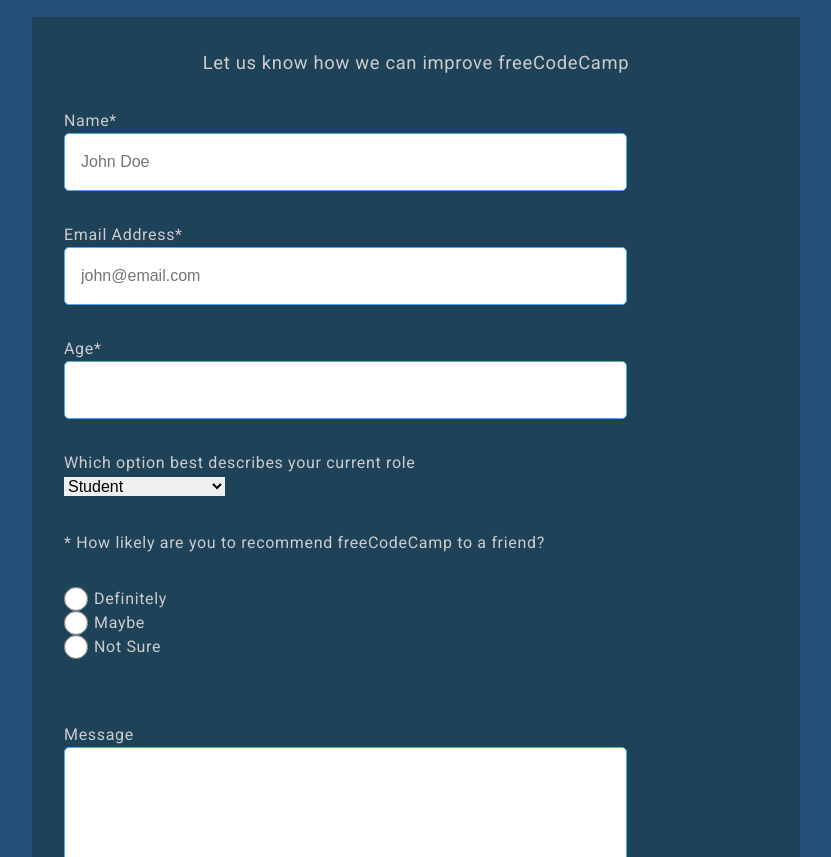
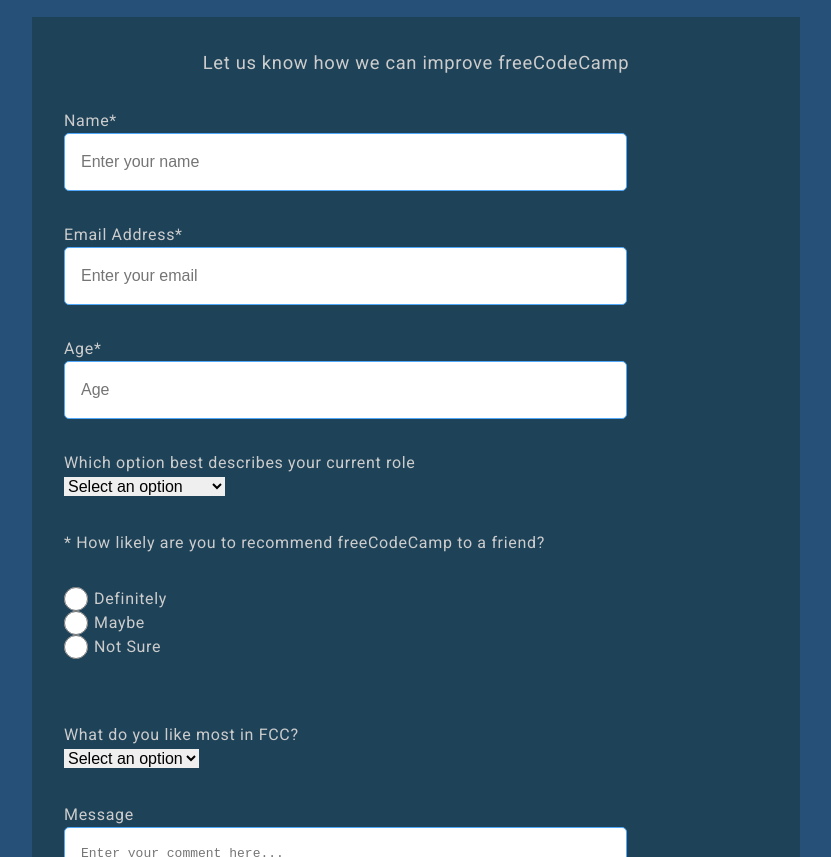
Before and after one commit to wmemorgan/survey-form, a plain HTML site: page index.html in a window 1280 px wide. Shown: the part 95-952 px from the top of the page, without its empty margins (224-1055 px from the left). Drawn offline with Linux system fonts and the light colour scheme.

Commit message:
Add id to name, email, and number labels
Add another dropdown list

```diff
--- a/index.html
+++ b/index.html
@@ -14,24 +14,25 @@
     <form action="" id="survey-form">
       <p id="description">Let us know how we can improve freeCodeCamp</p>
       <p>
-        <label for="name">Name*</label>
-        <input type="text" name="name" id="name" placeholder="John Doe" required/>
+        <label id="name-label" for="name">Name*</label>
+        <input type="text" name="name" id="name" placeholder="Enter your name" required/>
       </p>
       <p>
-        <label for="email">Email Address*</label>
-        <input type="email" name="email" id="email" placeholder="john@email.com" required/>
+        <label id="email-label" for="email">Email Address*</label>
+        <input type="email" name="email" id="email" placeholder="Enter your email" required/>
       </p>
       <p>
         <label for="age">Age*</label>
-        <input type="number" name="age" id="age" min="1" max="200"/>
+        <input type="number" name="age" id="age" min="1" max="150" placeholder="Age" required/>
       </p>
       <p>
         <label for="role">Which option best describes your current role</label>
         <select name="role" id="role">
+          <option value="" disabled selected>Select an option</option>
           <option value="student">Student</option>
           <option value="employee">Full Time Employee</option>
           <option value="freelancer">Freelancer</option>
-          <option value="nosay">Prefer not to say</option>
+          <option value="noanswer">Prefer not to say</option>
           <option value="other">Other</option>
         </select>
       </p>
@@ -42,11 +43,20 @@
           <input type="radio" name="recommend" value="maybe"><label for="maybe">Maybe</label>
           <input type="radio" name="recommend" value="notsure"><label for="notsure">Not Sure</label>
         </div>
-
       </p>
-      <p className="full">
+      <p>
+        <label for="dropdown">What do you like most in FCC?</label>
+        <select name="role" id="dropdown">
+          <option value="" disabled selected>Select an option</option>
+          <option value="challenges">Challenges</option>
+          <option value="projects">Projects</option>
+          <option value="community">Community</option>
+          <option value="opensource">Open Source</option>
+        </select>
+      </p>
+      <p>
         <label for="message">Message</label>
-        <textarea name="message" id="message" rows="5"></textarea>
+        <textarea name="message" id="message" rows="5" placeholder="Enter your comment here..."></textarea>
       </p>
       <button type="submit" class="submit-btn">Submit</button>
       </p>
```
